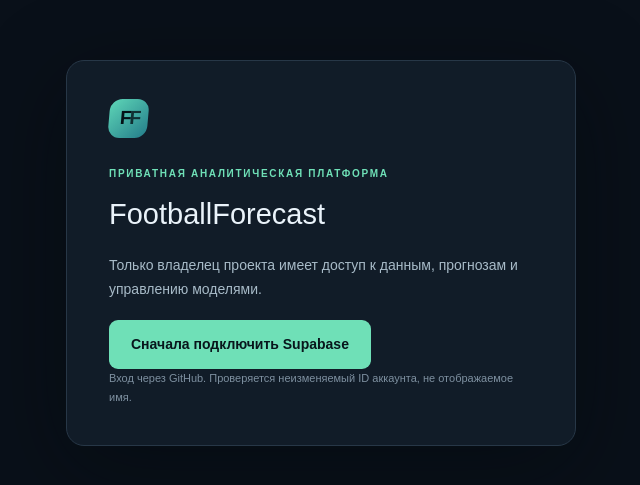
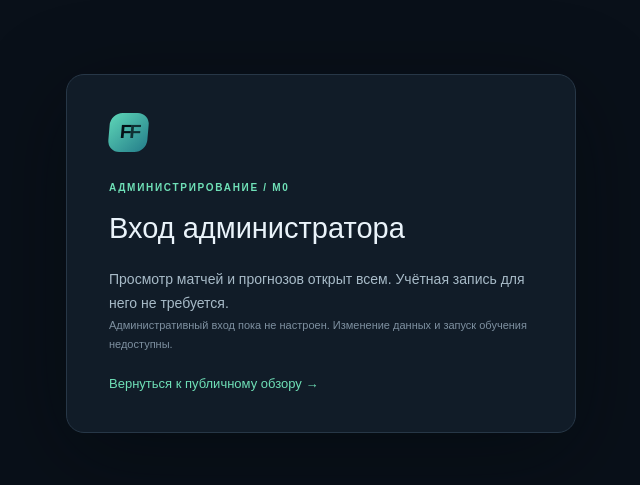
Before and after one commit to StanleyLl0yd/FootballForecast, a Next.js app in the folder apps/web/: page /login in a window 1280 px wide. Shown: the part 147-632 px from the top of the page, without its empty margins (319-959 px from the left). Built offline with nearby package versions, Linux system fonts and the light colour scheme.

Commit message:
fix(web): bypass OAuth middleware on anonymous pages

```diff
--- a/apps/web/app/login/page.tsx
+++ b/apps/web/app/login/page.tsx
@@ -1,5 +1,17 @@
 import {configured} from '@/lib/auth';
 import {LoginButton} from '@/components/login-button';
 import Link from 'next/link';
+
 export const dynamic = 'force-dynamic';
-export default function Login() {return <main className="auth-container"><div className="auth-card"><div className="logo-mark">F<span>F</span></div><p className="eyebrow">ПРИВАТНАЯ АНАЛИТИЧЕСКАЯ ПЛАТФОРМА</p><h1>FootballForecast</h1><p>Только владелец проекта имеет доступ к данным, прогнозам и управлению моделями.</p>{configured() ? <LoginButton /> : <Link className="primary-action" href="/setup">Сначала подключить Supabase</Link>}<p className="fine-print">Вход через GitHub. Проверяется неизменяемый ID аккаунта, не отображаемое имя.</p></div></main>}
+export default function Login(){
+  const enabled=configured();
+  return <main className="auth-container"><div className="auth-card">
+    <div className="logo-mark">F<span>F</span></div>
+    <p className="eyebrow">АДМИНИСТРИРОВАНИЕ / M0</p>
+    <h1>Вход администратора</h1>
+    <p>Просмотр матчей и прогнозов открыт всем. Учётная запись для него не требуется.</p>
+    {enabled ? <LoginButton /> :
+      <p className="fine-print">Административный вход пока не настроен. Изменение данных и запуск обучения недоступны.</p>}
+    <Link className="back-link" href="/dashboard">Вернуться к публичному обзору →</Link>
+  </div></main>;
+}
--- a/apps/web/app/setup/page.tsx
+++ b/apps/web/app/setup/page.tsx
@@ -1,2 +1,10 @@
 import Link from 'next/link';
-export default function Setup() {return <main className="auth-container"><div className="auth-card"><p className="eyebrow">FOOTBALLFORECAST / M0</p><h1>Требуется настройка платформы</h1><p>Источники данных, GitHub OAuth и облачная база пока не подключены. Доступ к аналитике закрыт, а вымышленные прогнозы не показываются.</p><p className="secondary">Администратору необходимо настроить переменные Supabase и идентификатор владельца в защищённых настройках хостинга.</p><Link className="back-link" href="/login">Проверить авторизацию →</Link></div></main>}
+export default function Setup(){
+  return <main className="auth-container"><div className="auth-card">
+    <p className="eyebrow">FOOTBALLFORECAST / M0</p>
+    <h1>Административный вход пока не настроен</h1>
+    <p>Публичный обзор работает без регистрации. GitHub OAuth для управления моделями и данными пока не включён.</p>
+    <p className="secondary">Вход администратора можно настроить отдельно после разрешения соответствующих функций и проверки безопасности.</p>
+    <Link className="back-link" href="/dashboard">Открыть публичный обзор →</Link>
+  </div></main>;
+}
--- a/apps/web/proxy.ts
+++ b/apps/web/proxy.ts
@@ -5,7 +5,8 @@
   let response = NextResponse.next({request});
   const url = process.env.NEXT_PUBLIC_SUPABASE_URL;
   const key = process.env.NEXT_PUBLIC_SUPABASE_PUBLISHABLE_KEY;
-  if (!url || !key) return response;
+  // M0 public visitor paths bypass all session-refresh logic.
+  if (!url || !key || !process.env.APP_OWNER_GITHUB_ID) return response;
   const client = createServerClient(url, key, {
     cookies: {
       getAll() { return request.cookies.getAll(); },
@@ -20,4 +21,5 @@
   response.headers.set('Cache-Control', 'private, no-store');
   return response;
 }
-export const config = { matcher: ['/((?!_next/static|_next/image|favicon.ico|.*\.(?:svg|png|jpg|jpeg|gif|webp)$).*)'] };
+// Next.js requires a statically analyzable matcher. Only /admin needs OAuth refresh.
+export const config = { matcher: ['/admin/:path*'] };
```
Also changed, not shown: 4 other files (tests, documents, lock files or other folders).
